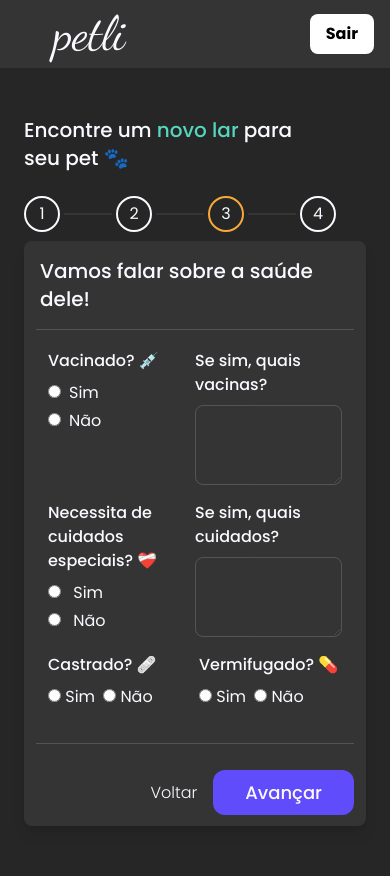
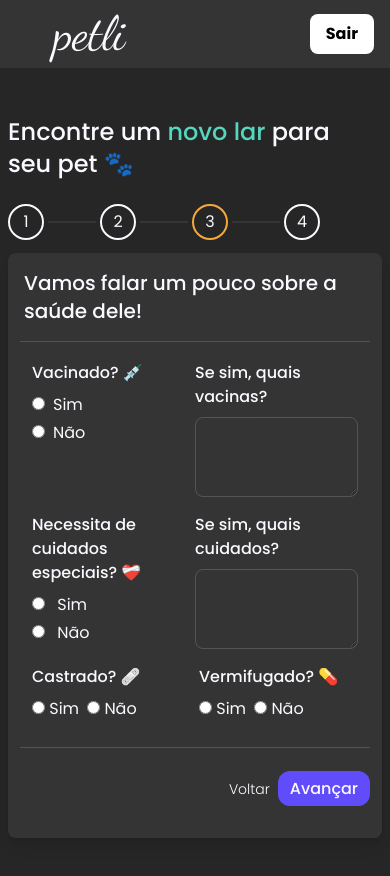
Before and after one commit to emersonjuunior/petli, a React (Vite) app: page /novo-pet in a window 390 px wide. Shown: the top 876 px of the page. Built offline with nearby package versions, Linux system fonts and the light colour scheme; no server answers.

Commit message:
Ajustes na responsividade dos componentes do formulário de cadastro de novos pets

```diff
--- a/src/components/CreatePetSteps/FirstStep.tsx
+++ b/src/components/CreatePetSteps/FirstStep.tsx
@@ -84,15 +84,15 @@ const FirstStep = ({
   };
 
   return (
-    <div className="bg-bgGray rounded-lg shadow-lg h-[585px]">
-      <h2 className="text-xl md:text-2xl font-medium p-4 md:px-8 md:py-6">
+    <div className="bg-bgGray rounded-lg shadow-lg h-[585px] min-h-fit">
+      <h2 className="text-lg md:text-2xl font-medium p-4 md:px-8 md:py-6 md:whitespace-nowrap">
         Vamos começar com as principais informações do pet.
       </h2>
       <div className="px-3 md:px-9">
         <div className="w-full h-[.5px] bg-[#555252] mx-auto mb-5"></div>
       </div>
       <form
-        className="px-3 md:px-10 flex flex-col gap-6"
+        className="px-3 md:px-10 flex flex-col gap-4 md:gap-6"
         onSubmit={handleFirstStep}
       >
         <div className="px-3 md:px-9 flex flex-col gap-6 h-[370px]">
@@ -199,7 +199,7 @@ const FirstStep = ({
               </select>
             </label>
           </div>
-          <label className="relative h-[200px] w-full  flex flex-col items-center justify-center gap-2 cursor-pointer border-2 border-dashed border-gray-300 p-6 rounded-xl">
+          <label className="relative h-[150px] md:h-[200px] w-full flex flex-col items-center justify-center gap-2 cursor-pointer border-2 border-dashed border-gray-300 p-6 rounded-xl">
             <div className="flex items-center justify-center">
               <img
                 src="./upload-picture.png"
@@ -208,7 +208,7 @@ const FirstStep = ({
               />
             </div>
             <div className="flex items-center justify-center">
-              <span className="text-center text-[16px] max-w-[90%] font-medium">
+              <span className="text-center text-sm md:text-[16px] max-w-[90%] font-medium">
                 Clique para enviar uma foto do seu pet!
               </span>
             </div>
@@ -221,18 +221,18 @@ const FirstStep = ({
         </div>
         <div className="w-full h-[.5px] bg-[#555252] mx-auto"></div>
         <div
-          className={`flex w-full items-center mb-5 h-[50px] ${
+          className={`flex w-full items-center h-[50px] gap-1 ${
             error ? "justify-between" : "justify-end"
           }`}
         >
           {error && <Error error={error} setError={setError} />}
-          <div className="flex gap-4 md:gap-6 items-center">
+          <div className="flex gap-2 md:gap-6 items-center">
             <Link to="/">
-              <span className="font-light">Voltar</span>
+              <span className="text-sm md:text-base font-light cursor-pointer">Voltar</span>
             </Link>
             <button
               type="submit"
-              className="font-medium text-lg bg-[#614cfc] px-8 h-[45px] rounded-xl cursor-pointer duration-200 hover:bg-[#614cfcda]"
+              className="font-medium sm:text-lg bg-[#614cfc] px-3 sm:px-8 h-[35px] sm:h-[45px] rounded-xl cursor-pointer duration-200 hover:bg-[#614cfcda]"
             >
               Avançar
             </button>
--- a/src/components/CreatePetSteps/SecondStep.tsx
+++ b/src/components/CreatePetSteps/SecondStep.tsx
@@ -116,7 +116,7 @@ const SecondStep = ({
   };
 
   return (
-    <div className="bg-bgGray rounded-lg shadow-lg h-[585px]">
+    <div className="bg-bgGray rounded-lg shadow-lg h-[585px] min-h-fit">
       <h2 className="text-xl md:text-2xl font-medium p-4 md:px-8 md:py-6">
         Como os adotantes poderão te encontrar
       </h2>
@@ -125,9 +125,9 @@ const SecondStep = ({
       </div>
       <form
         onSubmit={handleSecondStep}
-        className="px-3 md:px-10 flex flex-col gap-6"
+        className="px-3 md:px-10 flex flex-col gap-4 md:gap-6"
       >
-        <div className="px-3 md:px-9 flex flex-col gap-7 md:gap-9 h-[370px]">
+        <div className="px-3 md:px-9 flex flex-col gap-6 md:gap-9 h-[370px]">
           <div className="flex flex-col">
             <h3 className="text-lg font-medium mb-3 px-1">Localização 📍</h3>
             <label>
@@ -204,7 +204,7 @@ const SecondStep = ({
           <label className="flex items-center space-x-2">
             <Checkbox
               text={
-                "Ativando esta opção, seu contato ficará visível na página do pet para qualquer um, facilitando que entrem em contato com você. Caso não ative, os adotantes poderão enviar uma solicitação de adoção pela plataforma, e você decidirá quem poderá ver seus dados de contato."
+                "Ativando esta opção, seu contato ficará visível para qualquer um, facilitando que entrem em contato com você. Caso não ative, os adotantes poderão enviar uma solicitação de adoção pela plataforma, e você decidirá quem poderá ver seus dados de contato."
               }
               checked={checked}
               setChecked={setChecked}
@@ -213,21 +213,21 @@ const SecondStep = ({
         </div>
         <div className="w-full h-[.5px] bg-[#555252] mx-auto"></div>
         <div
-          className={`flex w-full items-center mb-5 h-[50px] ${
+          className={`flex w-full items-center h-[50px] gap-1 ${
             error ? "justify-between" : "justify-end"
           }`}
         >
           {error && <Error error={error} setError={setError} />}
-          <div className="flex gap-4 md:gap-6 items-center">
+          <div className="flex gap-2 md:gap-6 items-center">
             <span
-              className="font-light cursor-pointer"
+              className="text-sm md:text-base font-light cursor-pointer"
               onClick={() => setStep((prev) => prev - 1)}
             >
               Voltar
             </span>
             <button
               type="submit"
-              className="font-medium text-lg bg-[#614cfc] px-8 h-[45px] rounded-xl cursor-pointer duration-200 hover:bg-[#614cfcda]"
+              className="font-medium sm:text-lg bg-[#614cfc] px-3 sm:px-8 h-[35px] sm:h-[45px] rounded-xl cursor-pointer duration-200 hover:bg-[#614cfcda]"
             >
               Avançar
             </button>
--- a/src/components/CreatePetSteps/ThirdStep.tsx
+++ b/src/components/CreatePetSteps/ThirdStep.tsx
@@ -35,16 +35,16 @@ const ThirdStep = ({
   };
 
   return (
-    <div className="bg-bgGray rounded-lg shadow-lg h-[585px]">
+    <div className="bg-bgGray rounded-lg shadow-lg h-[585px] min-h-fit">
       <h2 className="text-xl md:text-2xl font-medium p-4 md:px-8 md:py-6">
-        Vamos falar sobre a saúde dele!
+      Vamos falar um pouco sobre a saúde dele!
       </h2>
       <div className="px-3 md:px-9">
         <div className="w-full h-[.5px] bg-[#555252] mx-auto mb-5"></div>
       </div>
       <form
         onSubmit={handleThirdStep}
-        className="px-3 md:px-10 flex flex-col gap-6"
+        className="px-3 md:px-10 flex flex-col gap-4 md:gap-6"
       >
         <div className="px-3 md:px-9 flex flex-col gap-4 md:gap-7 h-[370px]">
           <fieldset className="flex w-full">
@@ -206,21 +206,21 @@ const ThirdStep = ({
         </div>
         <div className="w-full h-[.5px] bg-[#555252] mx-auto"></div>
         <div
-          className={`flex w-full items-center mb-5 h-[50px] ${
+          className={`flex w-full items-center mb-5 h-[50px] gap-1 ${
             error ? "justify-between" : "justify-end"
           }`}
         >
           {error && <Error error={error} setError={setError} />}
-          <div className="flex gap-4 md:gap-6 items-center">
+          <div className="flex gap-2 md:gap-6 items-center">
             <span
-              className="font-light cursor-pointer"
+              className="text-sm md:text-base font-light cursor-pointer"
               onClick={() => setStep((prev) => prev - 1)}
             >
               Voltar
             </span>
             <button
               type="submit"
-              className="font-medium text-lg bg-[#614cfc] px-8 h-[45px] rounded-xl cursor-pointer duration-200 hover:bg-[#614cfcda]"
+              className="font-medium sm:text-lg bg-[#614cfc] px-3 sm:px-8 h-[35px] sm:h-[45px] rounded-xl cursor-pointer duration-200 hover:bg-[#614cfcda]"
             >
               Avançar
             </button>
--- a/src/components/Error.tsx
+++ b/src/components/Error.tsx
@@ -9,13 +9,13 @@ const Error = ({ error, setError }: Props) => {
     <>
       {error && (
         <div
-          className={`flex items-center justify-between p-4 h-[50px] bg-red-100 border-l-4 border-red-500 text-red-700 shadow-md rounded-lg `}
+          className={`flex items-center justify-between px-2 md:p-4 min-h-fit h-[50px] bg-red-100 border-l-4 border-red-500 text-red-700 shadow-md rounded-lg `}
         >
           <div className="flex items-center">
-            <span className="font-medium mr-2">{error}</span>
+            <span className="font-medium mr-2 text-sm md:text-base">{error}</span>
           </div>
           <i
-            className="fa-solid fa-xmark cursor-pointer text-lg"
+            className="fa-solid fa-xmark cursor-pointer md:text-lg"
             onClick={() => setError(null)}
           ></i>
         </div>
--- a/src/pages/CreatePet.tsx
+++ b/src/pages/CreatePet.tsx
@@ -26,13 +26,13 @@ const CreatePet = () => {
 
   return (
     <main className="flex flex-row-reverse w-full max-w-7xl justify-center lg:justify-between mx-auto gap-8 ">
-      <section className="flex-1 h-[720px] px-6 ">
-        <div className="h-[125px]">
-          <h1 className="font-medium text-xl md:text-3xl mb-6 max-w-9/10">
+      <section className="flex-1 h-[720px] px-2 md:px-6">
+        <div className="min-h-[125px] mb-3 md:mb-0">
+          <h1 className="font-medium text-2xl lg:text-3xl mb-6 max-w-[92%] md:max-w-full md:whitespace-nowrap">
             Encontre um <span className="text-accentBlue">novo lar</span> para
             seu pet 🐾
           </h1>
-          <div className="flex items-center mb-6 gap-1 md:gap-2">
+          <div className="flex items-center gap-1 md:gap-2">
             <div
               className={`rounded-full border-2 size-9 md:size-10 flex justify-center items-center ${
                 step === 1 ? "border-secondaryYellow" : ""
```
